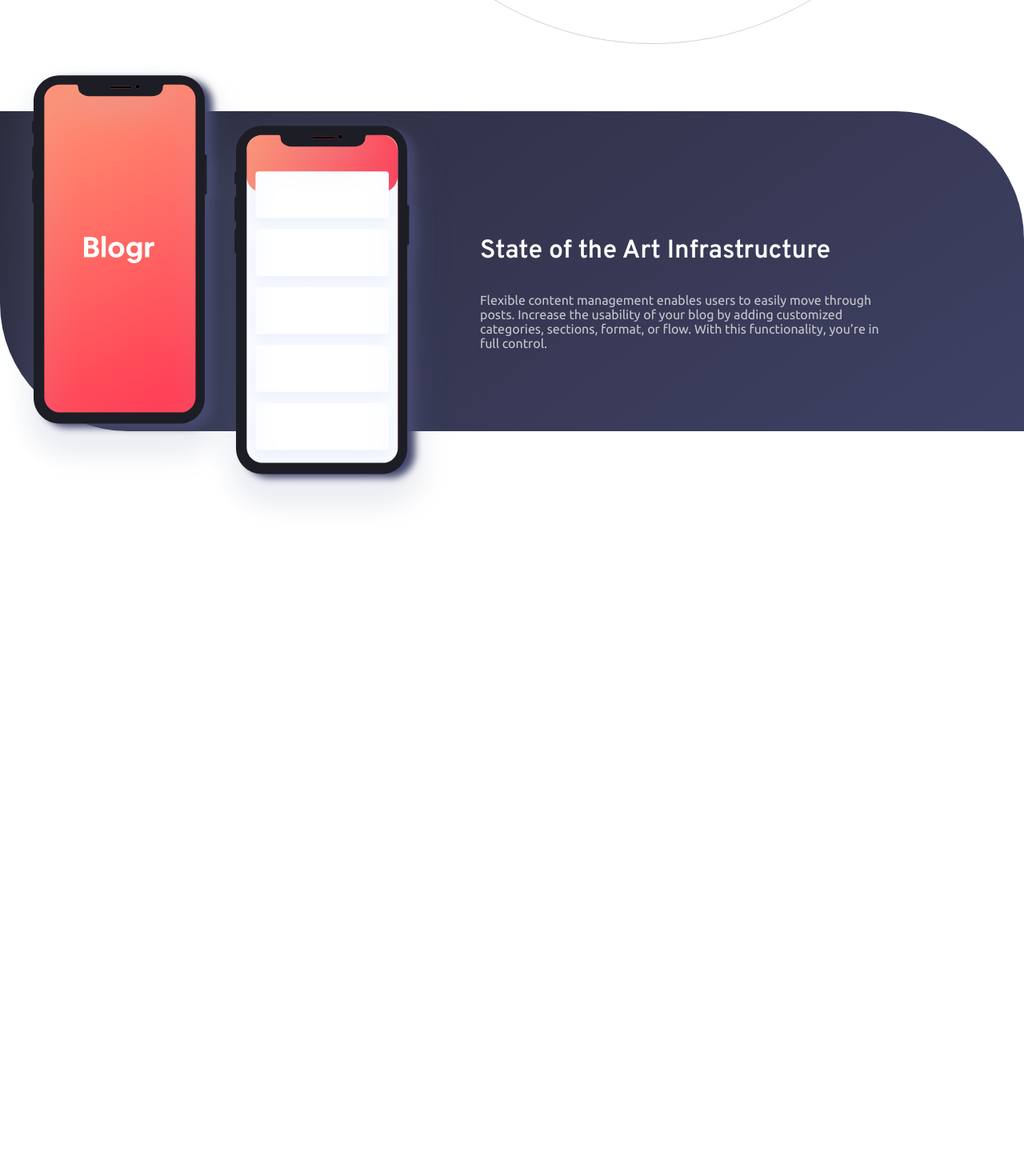
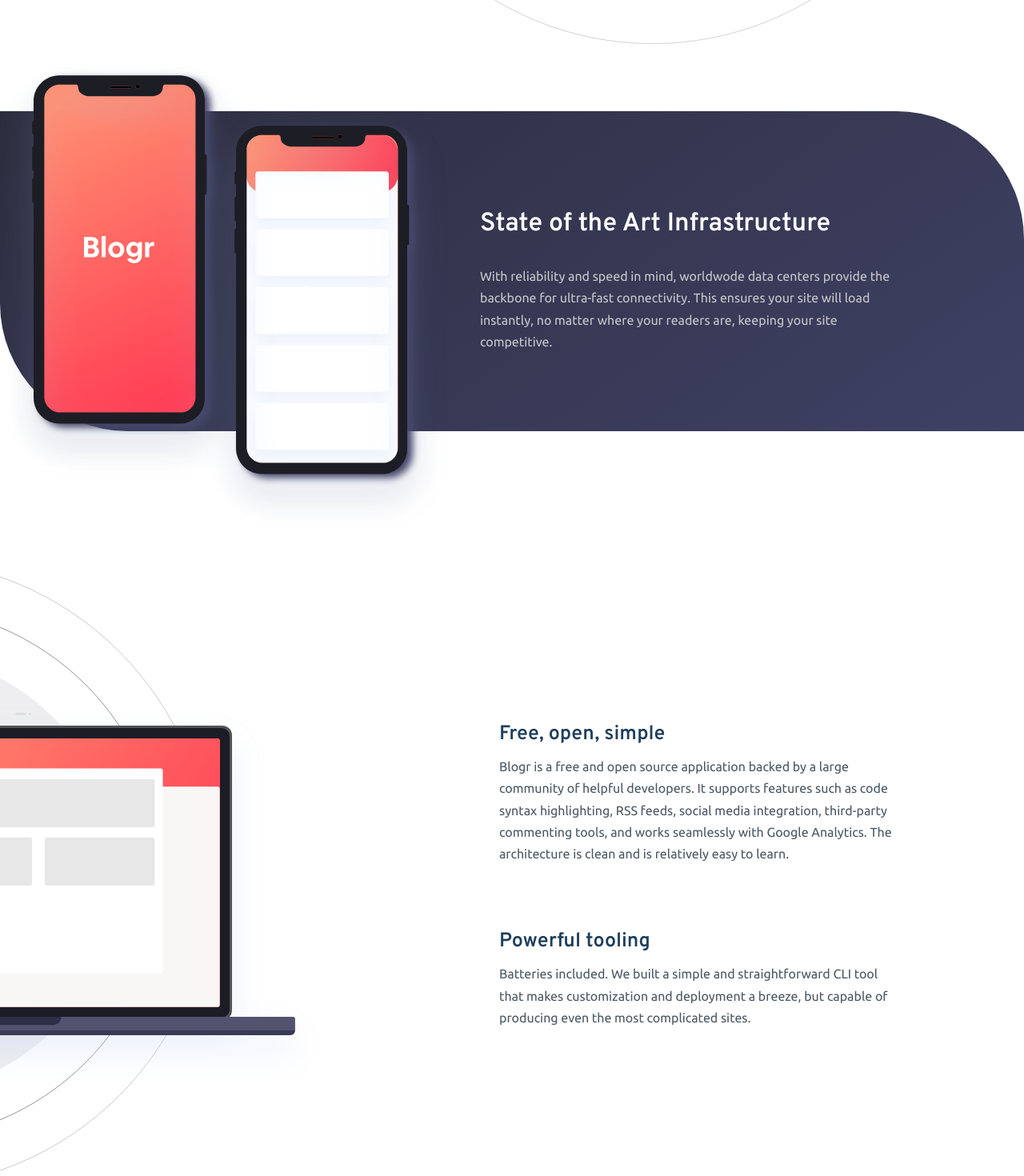
Before and after one commit to santanaGs/Blogr, a React (Vite) app: page / in a window 1280 px wide. Shown: the part 1340-2810 px from the top of the page at 80% size. Before the commit the page ends 1997 px from the top, so only its background shows below. Built offline with nearby package versions, Linux system fonts and the light colour scheme.

Commit message:
:bug: fix: Adjust Sections

```diff
--- a/src/Sections/Main/DesignedSection/index.tsx
+++ b/src/Sections/Main/DesignedSection/index.tsx
@@ -1,4 +1,3 @@
-import { Description } from "../HeroSection/styles"
 import { Container, SectionContent, TitleSection, InfoSection, LeftArea, RightArea, TextInfo, TitleInfo, DescriptionInfo, ImageDesktop } from "./styles"
 
 import futereImg from '../../../assets/image/illustration-editor-desktop.svg'
--- a/src/Sections/Main/InfrastructureSection/index.tsx
+++ b/src/Sections/Main/InfrastructureSection/index.tsx
@@ -15,7 +15,7 @@
                             State of the Art Infrastructure
                         </TitleSection>
                         <Description>
-                        Flexible content management enables users to easily move through posts. Increase the usability of your blog by adding customized categories, sections, format, or flow. With this functionality, you’re in full control.
+                        With reliability and speed in mind, worldwode data centers provide the backbone for ultra-fast connectivity. This ensures your site will load instantly, no matter where your readers are, keeping your site competitive.
                         </Description>
                     </RightArea>
                 </SectionContent>
--- a/src/Sections/Main/InfrastructureSection/styles.tsx
+++ b/src/Sections/Main/InfrastructureSection/styles.tsx
@@ -1,8 +1,7 @@
 import styled from "styled-components";
 
 export const Container = styled.div`
-
-
+    margin-bottom: 10rem;
 `
 
 export const SectionContent = styled.div`
@@ -30,6 +29,8 @@
 display: flex;
 flex-direction: column;
 gap: 2rem;
+position: relative;
+top: -15px;
 `
 
 export const TitleSection = styled.h1`
@@ -38,12 +39,12 @@
 `
 
 export const ImgShadow = styled.img`
-    filter: drop-shadow(10px 5px 5px hsl(237, 23%, 32%));
+    filter: drop-shadow(7px 5px 5px hsl(237, 23%, 32%));
 `
 
 export const Description = styled.p`
     color: hsl(240, 2%, 79%);
     font-family: 'Ubuntu',sans-serif;
-    width: 500px;
-
+    width: 515px;
+    line-height: 1.7;
 `
--- /dev/null
+++ b/src/Sections/Main/PowerfulSection/index.tsx
@@ -0,0 +1,29 @@
+import { Container, SectionContent, ContainerImg, ContainerRightArea, ContainerText, Title, Description } from './styles'
+
+import imgNote from '../../../assets/image/illustration-laptop-desktop.svg'
+
+export const PowerfulSection = () => {
+    return (
+        <Container>
+            <SectionContent>
+                <ContainerImg>
+                    <img src={imgNote} alt="" />
+                </ContainerImg>
+                <ContainerRightArea>
+                    <ContainerText>
+                        <Title>Free, open, simple</Title>
+                        <Description>
+                            Blogr is a free and open source application backed by a large community of helpful developers. It supports features such as code syntax highlighting, RSS feeds, social media integration, third-party commenting tools, and works seamlessly with Google Analytics. The architecture is clean and is relatively easy to learn.
+                        </Description>
+                    </ContainerText>
+                    <ContainerText>
+                        <Title>Powerful tooling</Title>
+                        <Description>
+                            Batteries included. We built a simple and straightforward CLI tool that makes customization and deployment a breeze, but capable of producing even the most complicated sites.
+                        </Description>
+                    </ContainerText>
+                </ContainerRightArea>
+            </SectionContent>
+        </Container>
+    )
+}
--- /dev/null
+++ b/src/Sections/Main/PowerfulSection/styles.tsx
@@ -0,0 +1,45 @@
+import styled from "styled-components";
+
+export const Container = styled.div`
+
+    `
+
+export const SectionContent = styled.div`
+        max-width: 1440px;
+        margin-inline: auto;
+        display: flex;
+        align-items: center;
+    `
+
+export const ContainerImg = styled.div`
+        position: relative;
+        left: -520px;
+    `
+
+export const ContainerRightArea = styled.div`
+        position: relative;
+        right: 350px;
+        display: flex;
+        flex-direction: column;
+        gap: 5rem;
+    `
+
+export const ContainerText = styled.div`
+
+    `
+
+export const Title = styled.h3`
+    font-family: 'Overpass',sans-serif;
+    color: hsl(208, 49%, 24%);
+    margin-bottom: 0.7rem;
+    font-size: 25px;
+    `
+
+export const Description = styled.p`
+    font-family: 'Ubuntu',sans-serif;
+    font-size: 16px;
+    line-height: 1.7;
+    font-weight: 400;
+    color: hsl(207, 13%, 34%);
+    width: 500px;
+    `
--- a/src/Sections/Main/index.tsx
+++ b/src/Sections/Main/index.tsx
@@ -1,6 +1,7 @@
 import { DesignedSection } from "./DesignedSection"
 import { HeroSection } from "./HeroSection"
 import { InfrastructureSection } from "./InfrastructureSection"
+import { PowerfulSection } from "./PowerfulSection"
 
 export const Main = () =>{
     return(
@@ -8,6 +9,7 @@
             <HeroSection/>
             <DesignedSection/>
             <InfrastructureSection/>
+            <PowerfulSection/>
         </div>
     )
 }
--- a/src/Sections/Nav/index.tsx
+++ b/src/Sections/Nav/index.tsx
@@ -1,5 +1,3 @@
-import React from "react";
-
 import logo from '../../assets/image/logo.svg'
 
 
```
Also changed, not shown: 1 other file (tests, documents, lock files or other folders).
